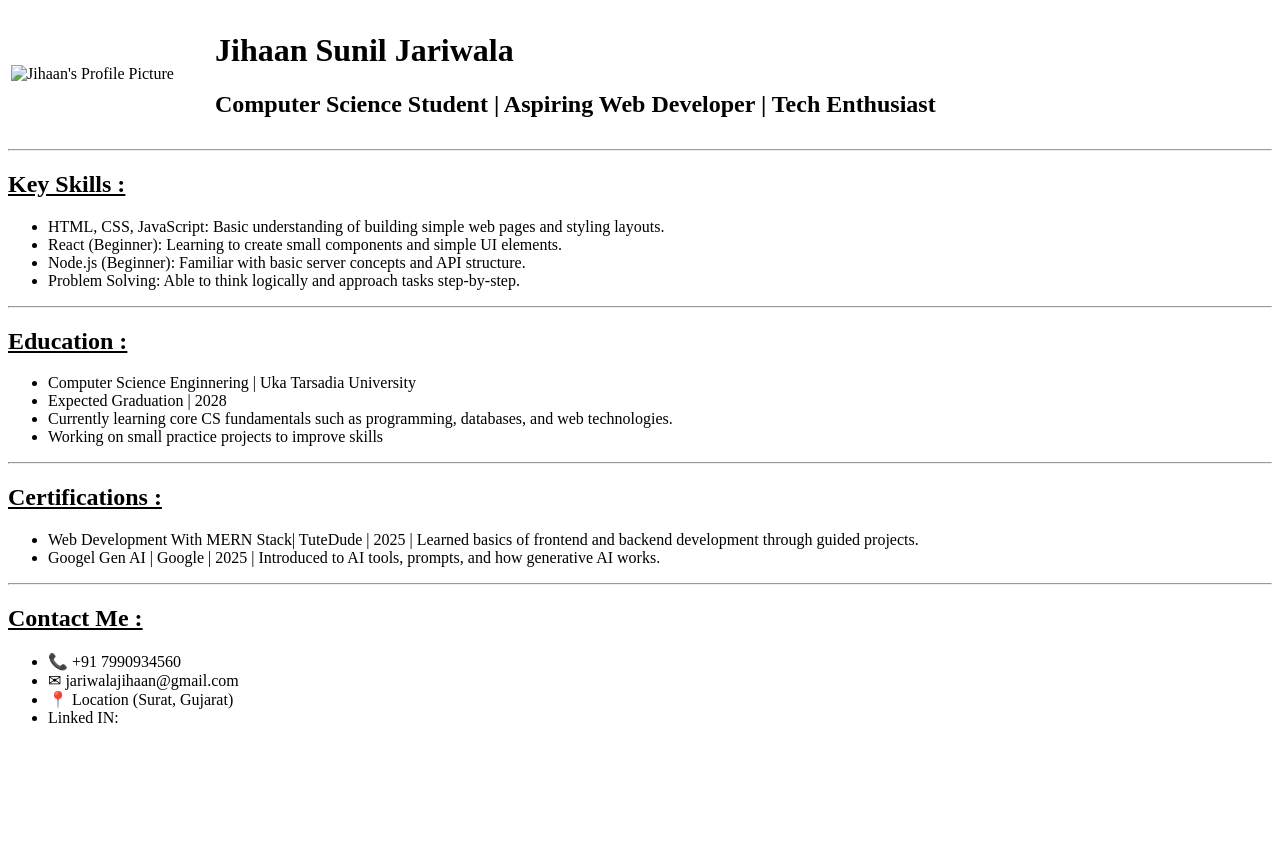
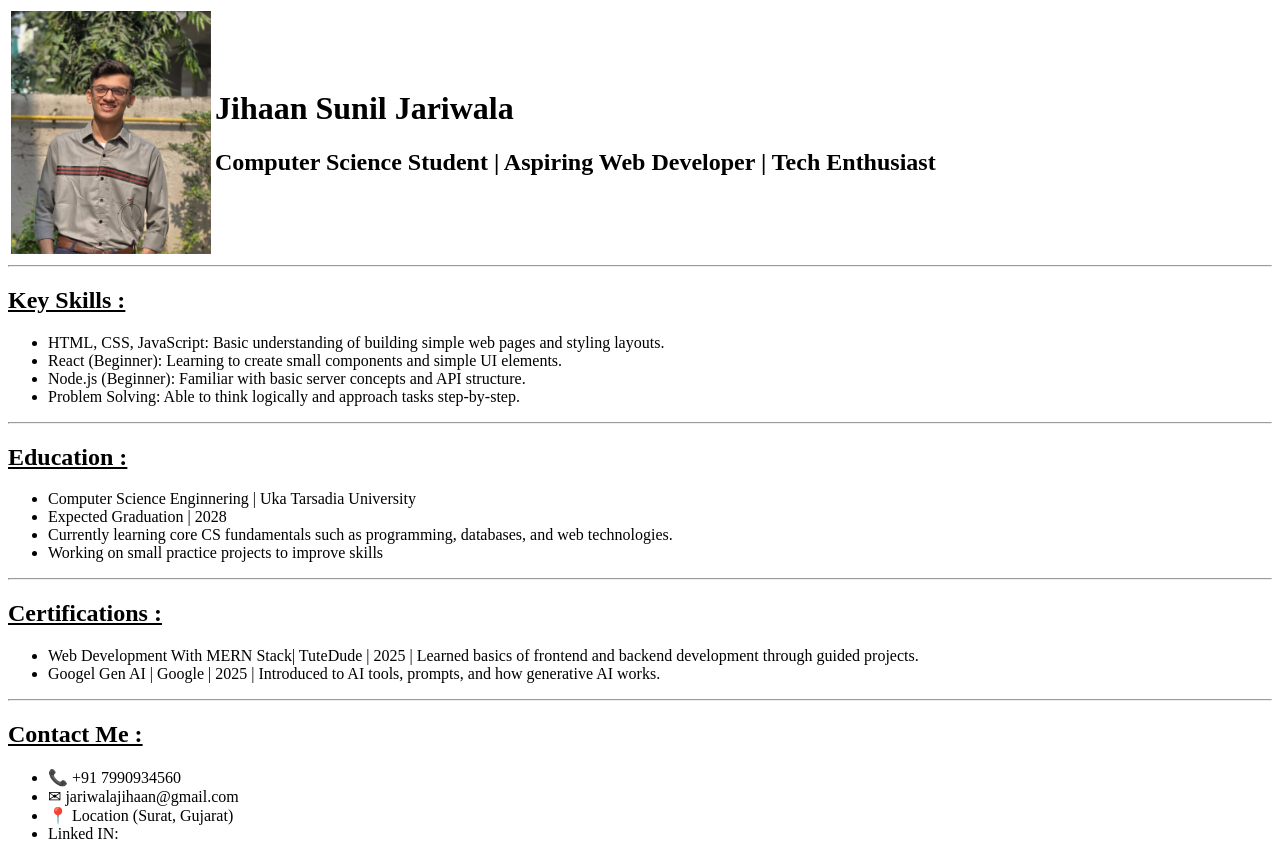
Before and after one commit to jihaan007/Myresume2017, a plain HTML site: page index.html in a window 1280 px wide. Before the commit the page ends 800 px from the top, so only its background shows below. Drawn offline with Linux system fonts and the light colour scheme.

Commit message:
Fix HTML formatting and update image source

```diff
--- a/index.html
+++ b/index.html
@@ -10,7 +10,7 @@
 <body>
     <table>
         <td>
-            <img style="float: left;" src="./image/resumeprofile.jpeg"
+            <img style="float: left;" src="resumeprofile.jpeg"
      alt="Jihaan's Profile Picture" width="200">
 
         </td>
```
